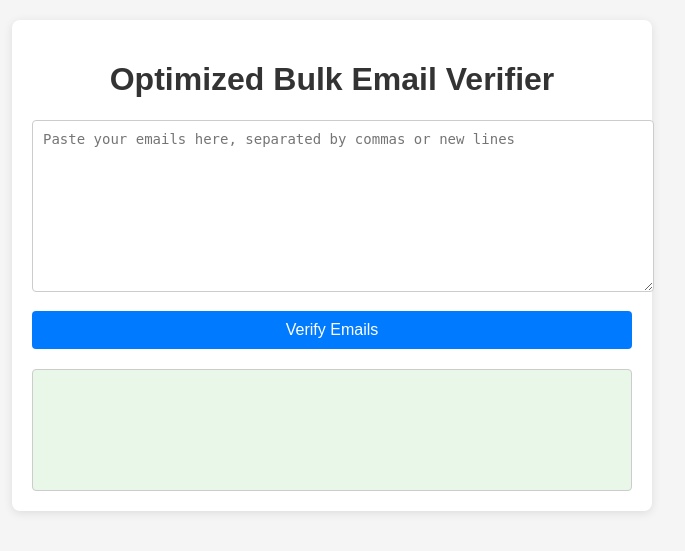
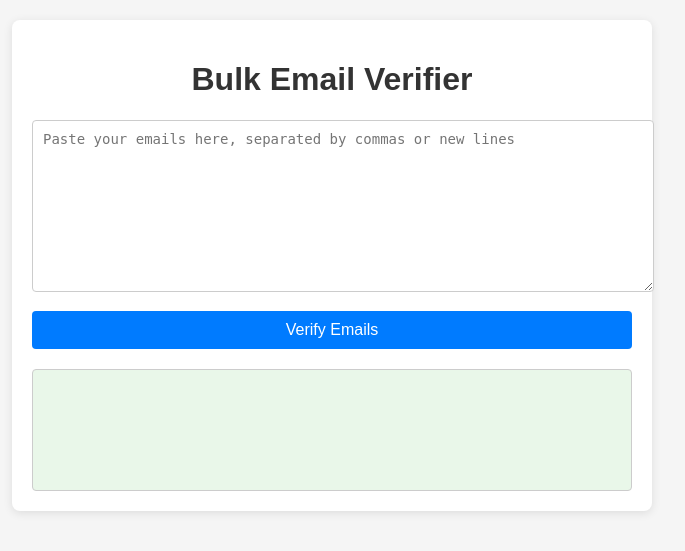
Before and after one commit to alpha33tt/Email-Verifier, a Flask app: page / in a window 1280 px wide. Shown: the top 551 px of the page, without its empty margins (308-993 px from the left). Run offline with Flask 3, Linux system fonts and the light colour scheme.

Commit message:
Update index.html

```diff
--- a/templates/index.html
+++ b/templates/index.html
@@ -3,7 +3,7 @@
 <head>
     <meta charset="UTF-8">
     <meta name="viewport" content="width=device-width, initial-scale=1.0">
-    <title>Optimized Bulk Email Verifier</title>
+    <title>Bulk Email Verifier</title>
     <style>
         body {
             font-family: Arial, sans-serif;
@@ -71,7 +71,7 @@
 </head>
 <body>
     <div class="container">
-        <h1>Optimized Bulk Email Verifier</h1>
+        <h1>Bulk Email Verifier</h1>
         <textarea id="emailInput" placeholder="Paste your emails here, separated by commas or new lines"></textarea>
         <button id="verifyButton">Verify Emails</button>
         <progress id="progressBar" value="0" max="100" style="display: none;"></progress>
```
